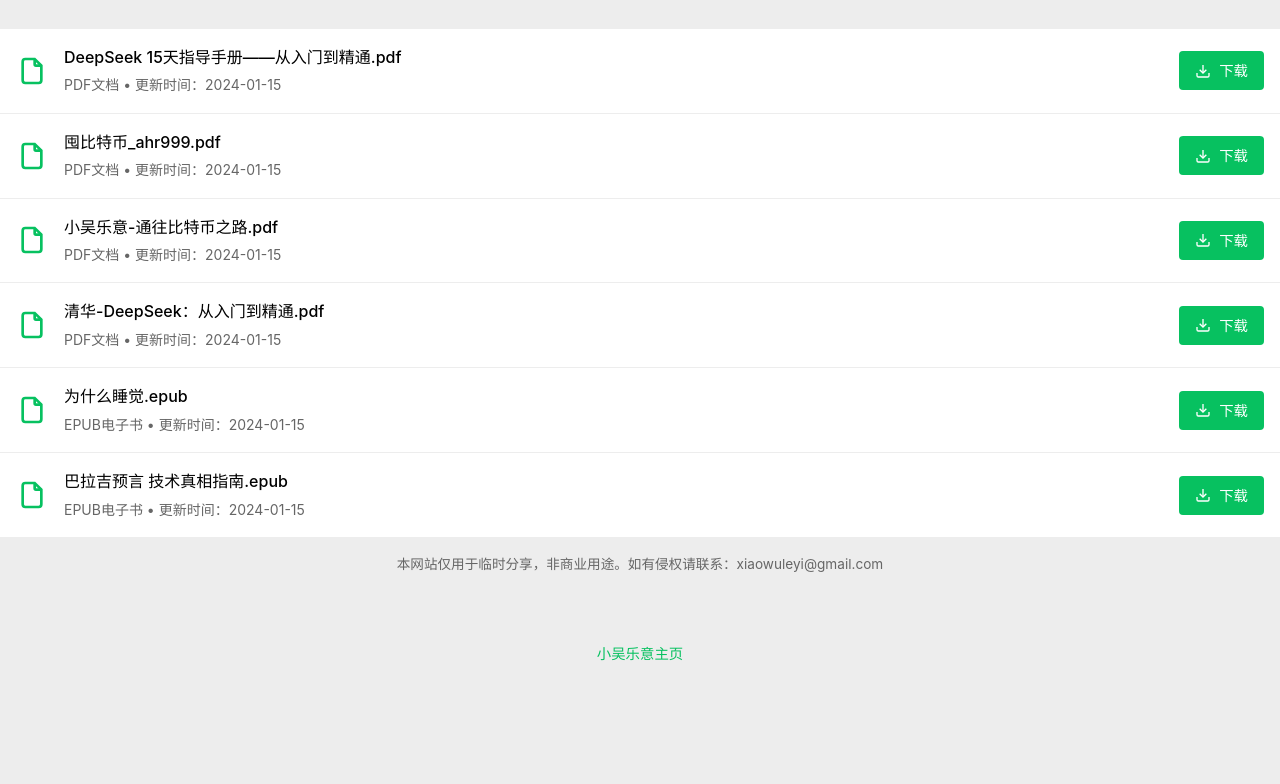
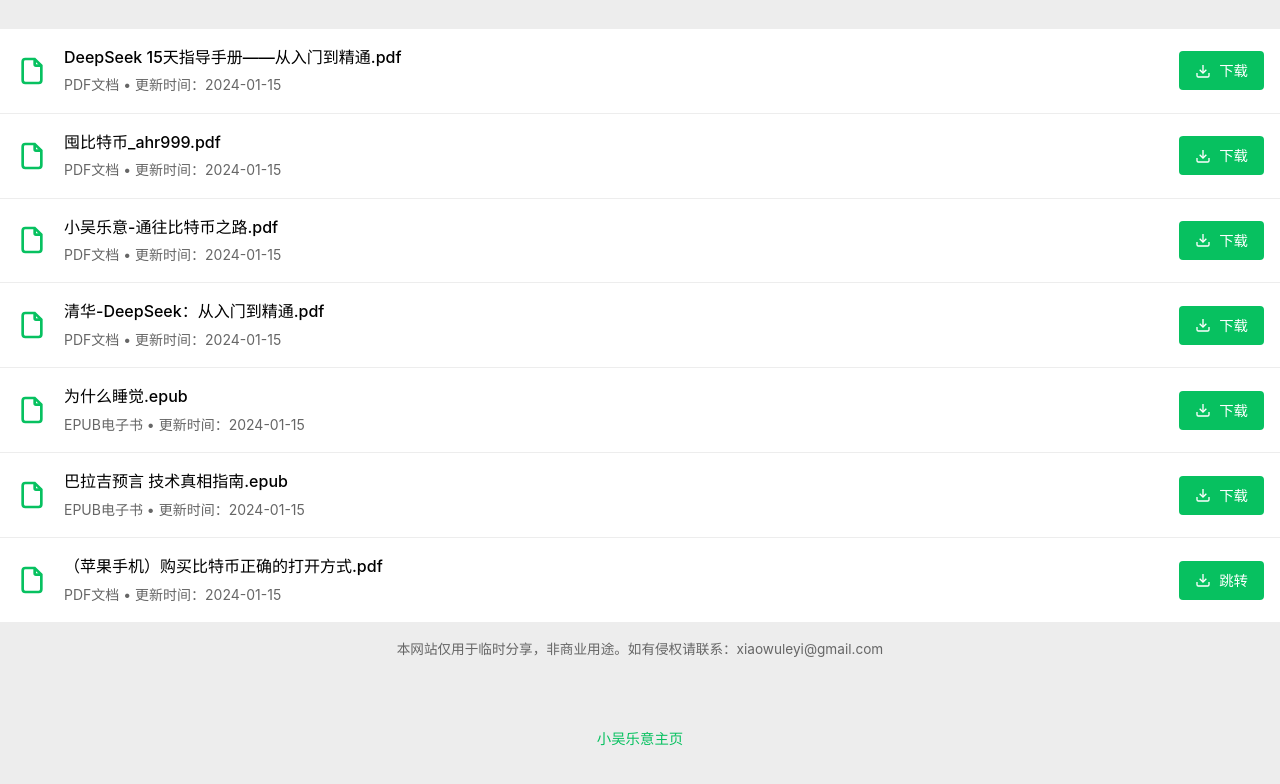
Before and after one commit to lovexw/test, a plain HTML site: page index.html in a window 1280 px wide. Shown: the part 118-902 px from the top of the page. Before the commit the page ends 817 px from the top, so only its background shows below. Drawn offline with Linux system fonts and the light colour scheme.

Commit message:
Update index.html

```diff
--- a/index.html
+++ b/index.html
@@ -286,6 +286,25 @@
                     下载
                 </a>
             </div>
+
+            <div class="file-item">
+                <svg class="file-icon" viewBox="0 0 24 24" fill="none" stroke="currentColor" stroke-width="2">
+                    <path d="M14 3v4a1 1 0 001 1h4"/>
+                    <path d="M17 21H7a2 2 0 01-2-2V5a2 2 0 012-2h7l5 5v11a2 2 0 01-2 2z"/>
+                </svg>
+                <div class="file-info">
+                    <a href="https://pan.quark.cn/s/1ead38f67d41" class="file-name" target="_blank">（苹果手机）购买比特币正确的打开方式.pdf</a>
+                    <span class="file-meta">PDF文档 • 更新时间：2024-01-15</span>
+                </div>
+                <a href="https://pan.quark.cn/s/1ead38f67d41" class="download-btn" target="_blank">
+                    <svg class="download-icon" viewBox="0 0 24 24" fill="none" stroke="currentColor" stroke-width="2">
+                        <path d="M21 15v4a2 2 0 01-2 2H5a2 2 0 01-2-2v-4"/>
+                        <path d="M7 10l5 5 5-5"/>
+                        <path d="M12 15V3"/>
+                    </svg>
+                    跳转
+                </a>
+            </div>
         </div>
         <div style="text-align: center; padding: 1rem; color: #666; font-size: 0.85rem; border-top: 1px solid var(--border-color);">
             <p style="margin-bottom: 1rem;">本网站仅用于临时分享，非商业用途。如有侵权请联系：xiaowuleyi@gmail.com</p>
```
